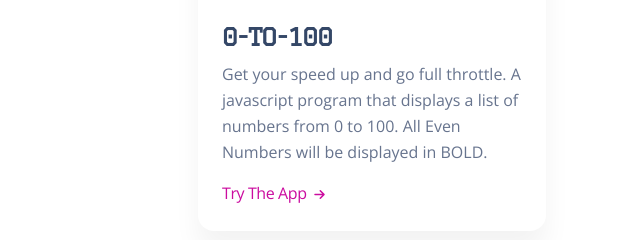
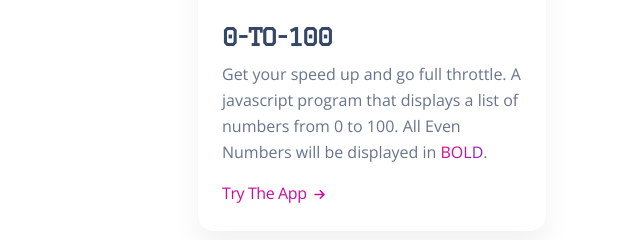
Before and after one commit to joeterlecki/0-to-100-v2, a website: page index.html in a window 1280 px wide. Shown: the part 486-726 px from the top of the page, 640-1280 px from the left. Drawn offline with nearby package versions, Linux system fonts and the light colour scheme.

Commit message:
Span INdex for BOLD Colors

```diff
--- a/index.html
+++ b/index.html
@@ -155,7 +155,7 @@
               </h4>
               <p>
                 Get your speed up and go full throttle. A javascript program that displays a list of numbers from 0 to
-                100. All Even Numbers will be displayed in BOLD.
+                100. All Even Numbers will be displayed in <span class="text-primary text-gradient">BOLD</span>.
               </p>
               <a href="./app.html" class="text-primary icon-move-right">Try The App
                 <i class="fas fa-arrow-right text-xs ms-1"></i>
```
